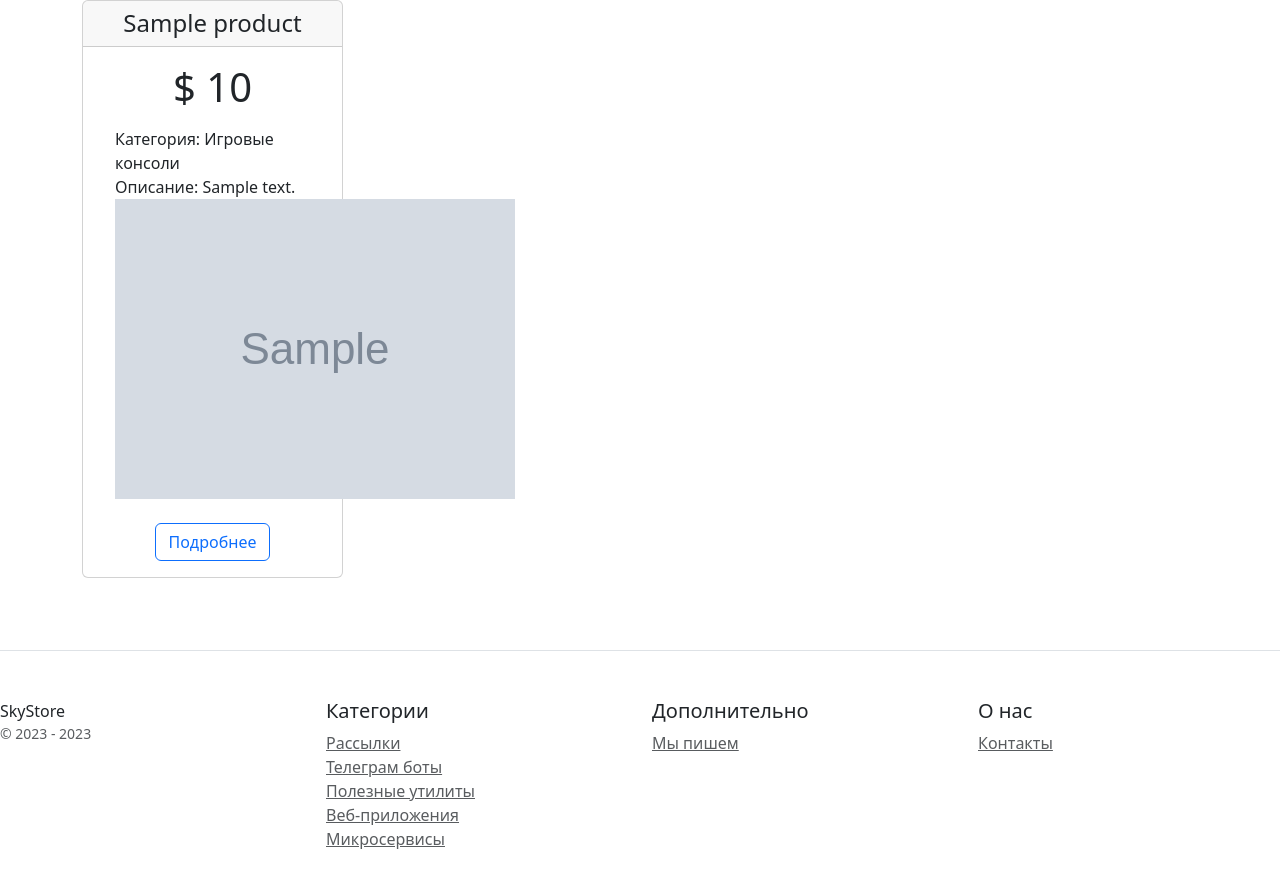
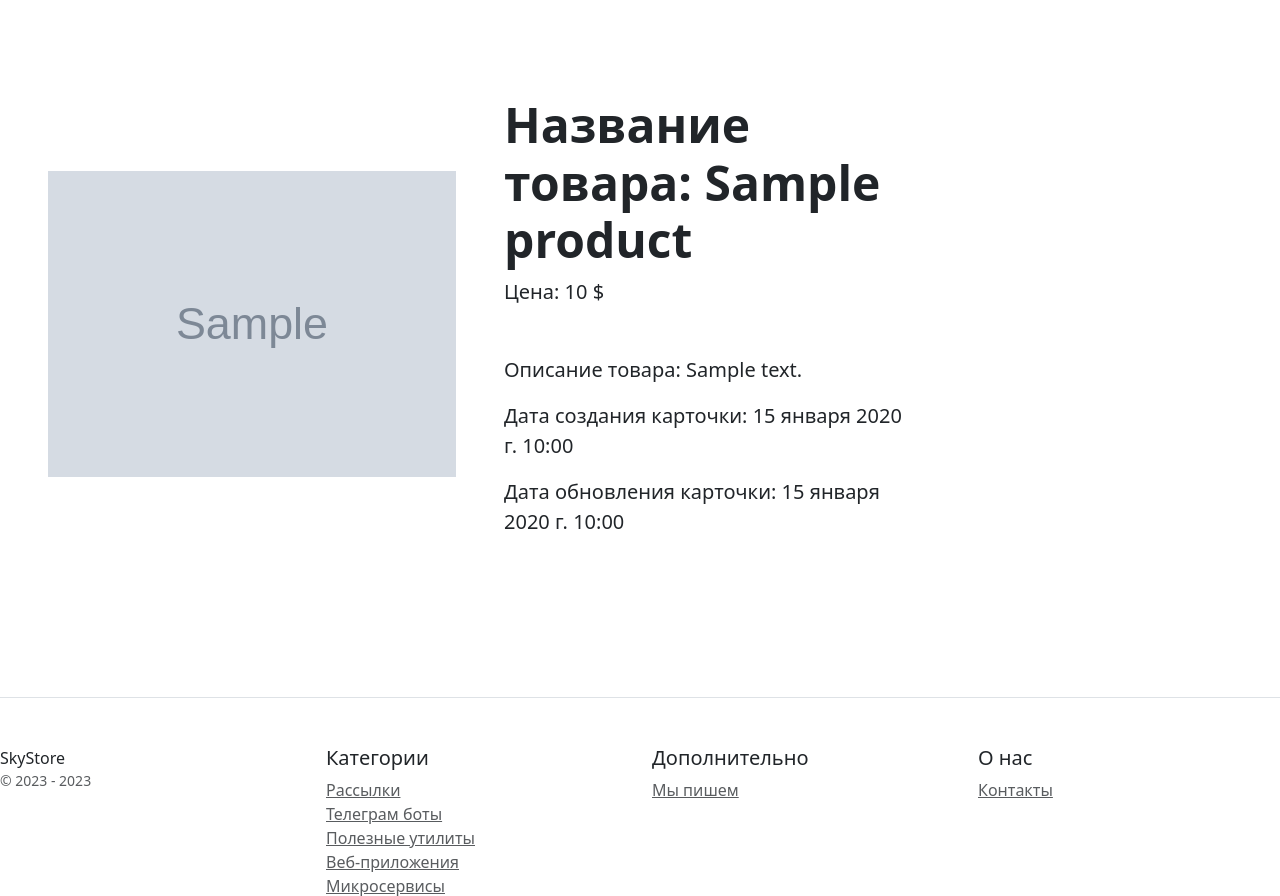
Before and after one commit to AlexFreezeman/django-hw, a Django app: template catalog/templates/catalog/products.html in a window 1280 px wide. Shown: the top 896 px of the page. Before the commit the page ends 849 px from the top, so only its background shows below. Run offline with Django 4.2, Linux system fonts and the light colour scheme; the template is opened without the code that fills it: values that come from a table or form of the project are taken from there, others are empty; data comes from the database, SQL or seed files in the repository; tables that the repository leaves empty hold one stand-in row (values such as "Sample post"); grey boxes marked "Sample" are stand-in pictures.

Commit message:
20.2 задание 1 наконец

```diff
--- a/catalog/templates/catalog/home.html
+++ b/catalog/templates/catalog/home.html
@@ -31,7 +31,7 @@
                                 <li>Описание: {{ object.desc|slice:':100' }}</li>
                                 <img src="{% mediapath object.image %}"/>
                             </ul>
-                            <a href="{% url 'catalog:products' object.pk %}" class="btn btn-outline-primary">Подробнее</a>
+                            <a href="{% url 'catalog:product' object.pk %}" class="btn btn-outline-primary">Подробнее</a>
                         </div>
                     </div>
                 </div>
--- a/catalog/templates/catalog/products.html
+++ b/catalog/templates/catalog/products.html
@@ -1,31 +1,36 @@
-{% extends 'catalog/home.html' %}
+{% extends 'catalog/base.html' %}
 
 {% load static %}
 {% load mediapath %}
 
 
 {% block content %}
-    <div class="container">
-        <div class="row text-center">
-            {% if object.pk %}
-                <div class="col-3">
-                    <div class="card mb-4 box-shadow">
-                        <div class="card-header">
-                            <h4 class="my-0 font-weight-normal">{{ object.title }}</h4>
+    <div class="col-md-9">
+
+        <section class="py-5">
+            <div class="container px-4 px-lg-5 my-5">
+                <div class="row gx-4 gx-lg-5 align-items-center">
+                    <div class="col-md-6"><img class="card-img-top mb-5 mb-md-0"
+                        <img src="{% mediapath object.image %}"/></div>
+                    <div class="col-md-6">
+
+                        <h1 class="display-5 fw-bolder">Название товара: {{ object.title }}</h1>
+                        <div class="fs-5 mb-5">
+                            <span class="text">Цена: {{ object.price }} $ </span>
+
                         </div>
-                        <div class="card-body">
-                            <h1 class="card-title pricing-card-title">$ {{ object.price }}</h1>
-                            <ul class="list-unstyled mt-3 mb-4 text-start m-3">
-                                <li>Категория: {{ object.category }}</li>
-                                <li>Описание: {{ object.desc }}</li>
-                                <img src="{% mediapath object.image %}"/>
-                            </ul>
-                            <a href="{% url 'catalog:products' object.pk %}" class="btn btn-outline-primary">Подробнее</a>
-                        </div>
+                        <p class="lead"> Описание товара: {{ object.desc }} </p>
+                        <p class="lead">Дата создания карточки: {{ object.creation_date }}</p>
+                        <p class="lead">Дата обновления карточки: {{ object.modification_date }}</p>
+
+
+
                     </div>
                 </div>
-            {% endif %}
-        </div>
+            </div>
+
 
     </div>
+
+
 {% endblock %}
--- a/catalog/urls.py
+++ b/catalog/urls.py
@@ -1,11 +1,11 @@
 from django.urls import path
 from django.views.decorators.cache import cache_page
-from catalog.views import home, contacts, products
+from catalog.views import home, contacts, ProductsDetailView
 
 app_name = "catalog"
 
 urlpatterns = [
     path('', home, name='home'),
     path('contacts/', contacts, name='contacts'),
-    path('products/<int:pk>/', products, name='products')
+    path('product/<int:pk>/', ProductsDetailView.as_view(), name='product')
 ]
```
Also changed, not shown: catalog/views.py (+17 -9 lines).
